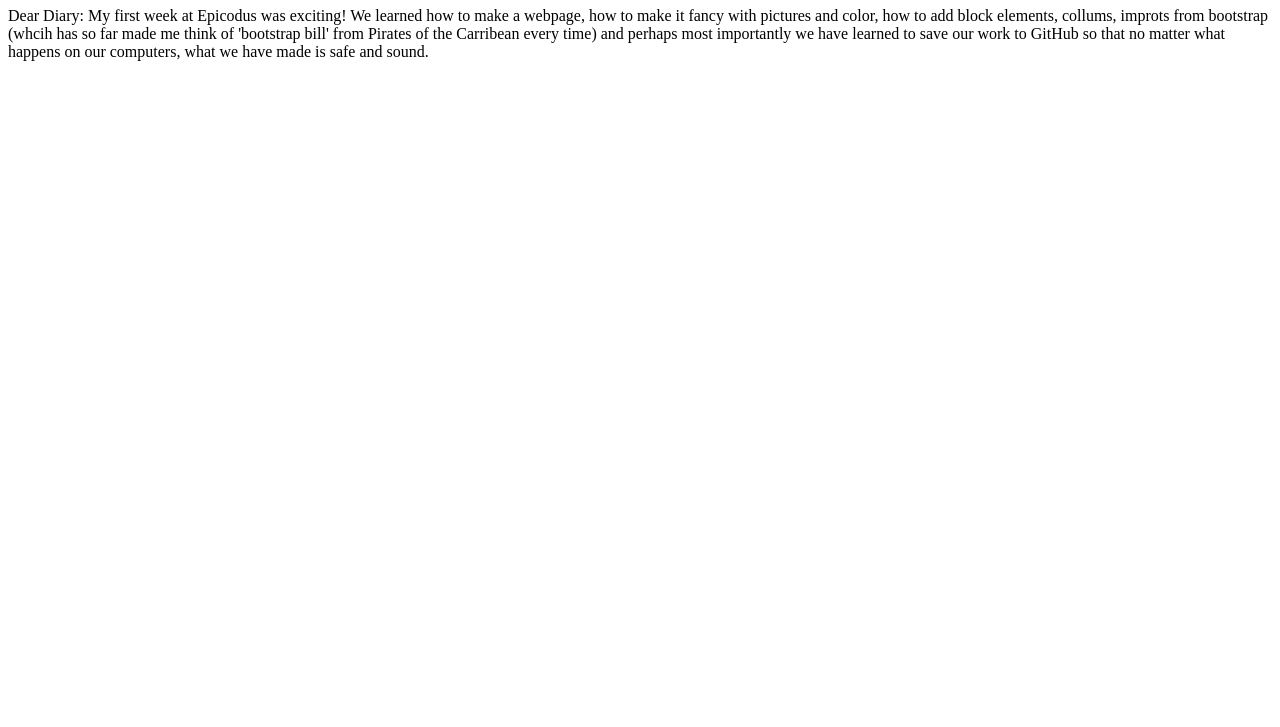
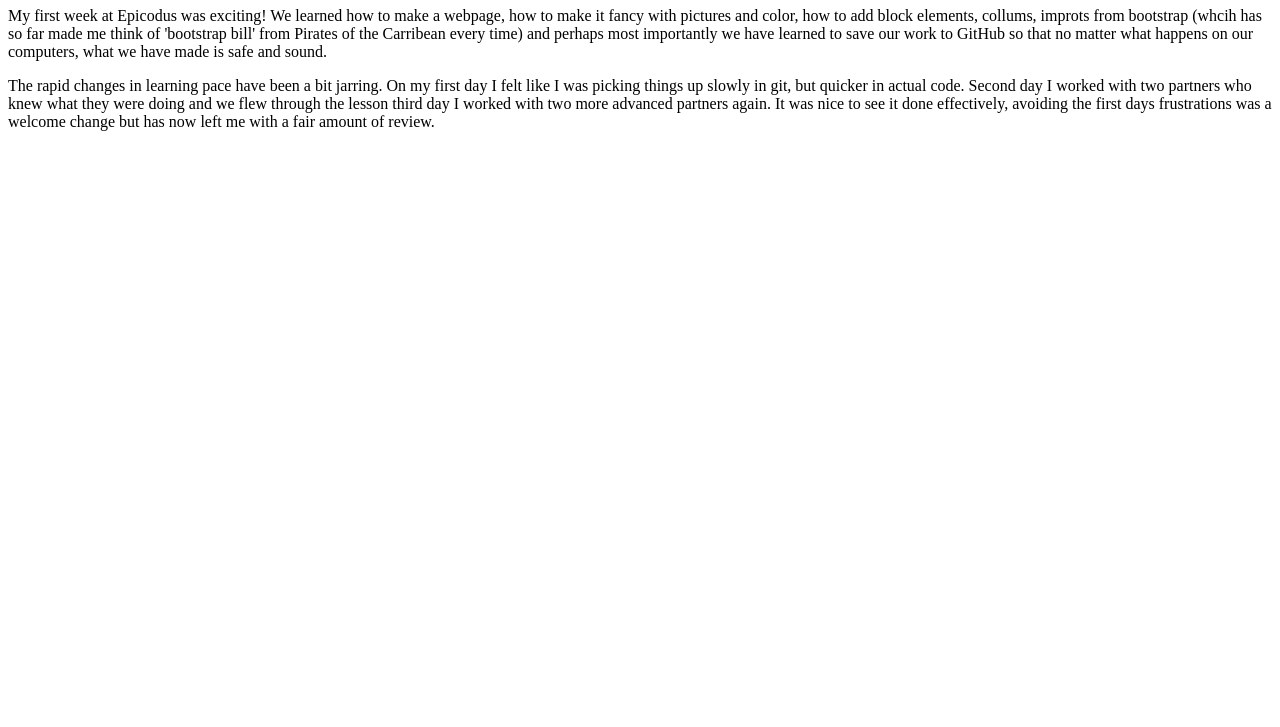
Before and after one commit to ELee-Wuollet13/Friday-1st-Project, a plain HTML site: page index.html in a window 1280 px wide. Shown: the part 73-800 px from the top of the page. Drawn offline with Linux system fonts and the light colour scheme.

Commit message:
add more text

```diff
--- a/index.html
+++ b/index.html
@@ -6,13 +6,19 @@
 </head>
 <body>
   <h1>Week one portfolio: Everett Lee-Wuollet</h1>
-    <p>Dear Diary: My first week at Epicodus was exciting!
+  <div classdiary>
+    <p>My first week at Epicodus was exciting!
       We learned how to make a webpage, how to make it fancy with pictures and color,
       how to add block elements, collums, improts from bootstrap
       (whcih has so far made me think of 'bootstrap bill' from Pirates of the Carribean every time)
       and perhaps most importantly we have learned to save our work to GitHub so that no matter what
       happens on our computers, what we have made is safe and sound.
     </p>
-    <p></p>
+    <p>The rapid changes in learning pace have been a bit jarring. On my first day I felt like I was picking things up slowly
+      in git, but quicker in actual code. Second day I worked with two partners who knew what they were doing and we flew through the lesson
+      third day I worked with two more advanced partners again. It was nice to see it done effectively, avoiding the first days frustrations
+      was a welcome change but has now left me with a fair amount of review.
+    </p>
+  </div>
 </body>
 </html>
```
Lines whose indentation alone changed are shown as unchanged.
